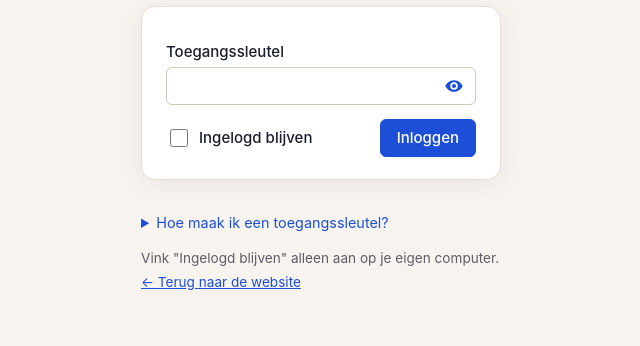
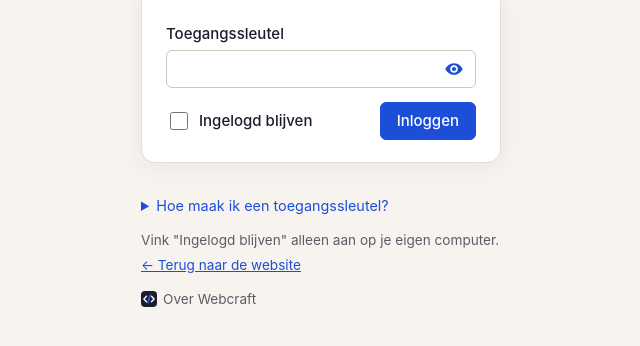
Before and after one commit to Luukve6/Webcraft, a website with bundled scripts: page admin/index.html in a window 1280 px wide. Shown: the part 284-630 px from the top of the page, without its empty margins (319-959 px from the left). Built offline with nearby package versions, Linux system fonts and the light colour scheme.

Commit message:
Inlogscherm: link 'Over Webcraft'
Co-Authored-By: Claude Opus 5.5 <noreply@anthropic.com>

```diff
--- a/admin/css/admin.css
+++ b/admin/css/admin.css
@@ -333,6 +333,8 @@ tr.is-dragging td { background: var(--accent-light); }
 .login-row .remember { margin: 0; }
 .login-below { width: 100%; max-width: 360px; display: grid; gap: 4px; }
 .login-below p { margin: 0; }
+.login-webcraft { display: inline-flex; align-items: center; gap: 6px; justify-self: start; margin-top: 10px; color: var(--muted); text-decoration: none; }
+.login-webcraft:hover { color: var(--accent); }
 .login-card > .notice:first-child { margin-top: 0; }
 .loading-screen { align-content: center; gap: 12px; color: var(--muted); }
 .spinner { width: 34px; height: 34px; border: 3px solid var(--line); border-top-color: var(--accent); border-radius: 50%; animation: spin .8s linear infinite; }
--- a/admin/js/views/login.js
+++ b/admin/js/views/login.js
@@ -1,6 +1,6 @@
 // Inlogscherm.
 
-import { h } from '../ui.js';
+import { h, WEBCRAFT_URL } from '../ui.js';
 import { loginWithOAuth } from '../auth.js';
 
 /**
@@ -109,7 +109,9 @@ export function loginView({ config, onToken, error }) {
       h('div', { class: 'login-below small' },
         howto,
         h('p', { class: 'muted' }, 'Vink "Ingelogd blijven" alleen aan op je eigen computer.'),
-        h('p', {}, h('a', { href: '../' }, '← Terug naar de website')))),
+        h('p', {}, h('a', { href: '../' }, '← Terug naar de website')),
+        h('a', { class: 'login-webcraft', href: WEBCRAFT_URL, target: '_blank', rel: 'noopener', title: 'Over Webcraft (opent in een nieuw tabblad)' },
+          h('img', { src: 'img/webcraft.svg', alt: '', width: 16, height: 16 }), 'Over Webcraft'))),
   };
 }
 
```
